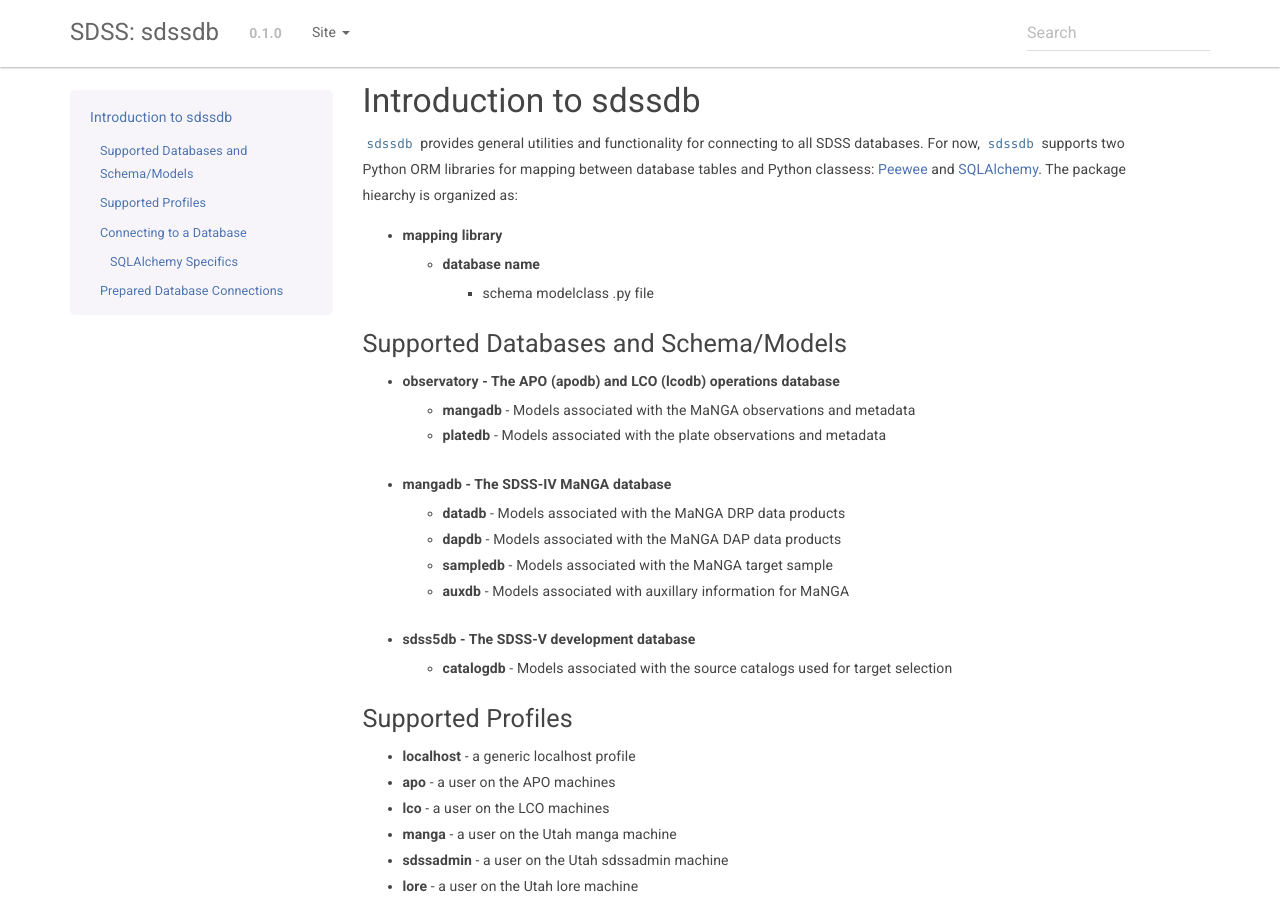
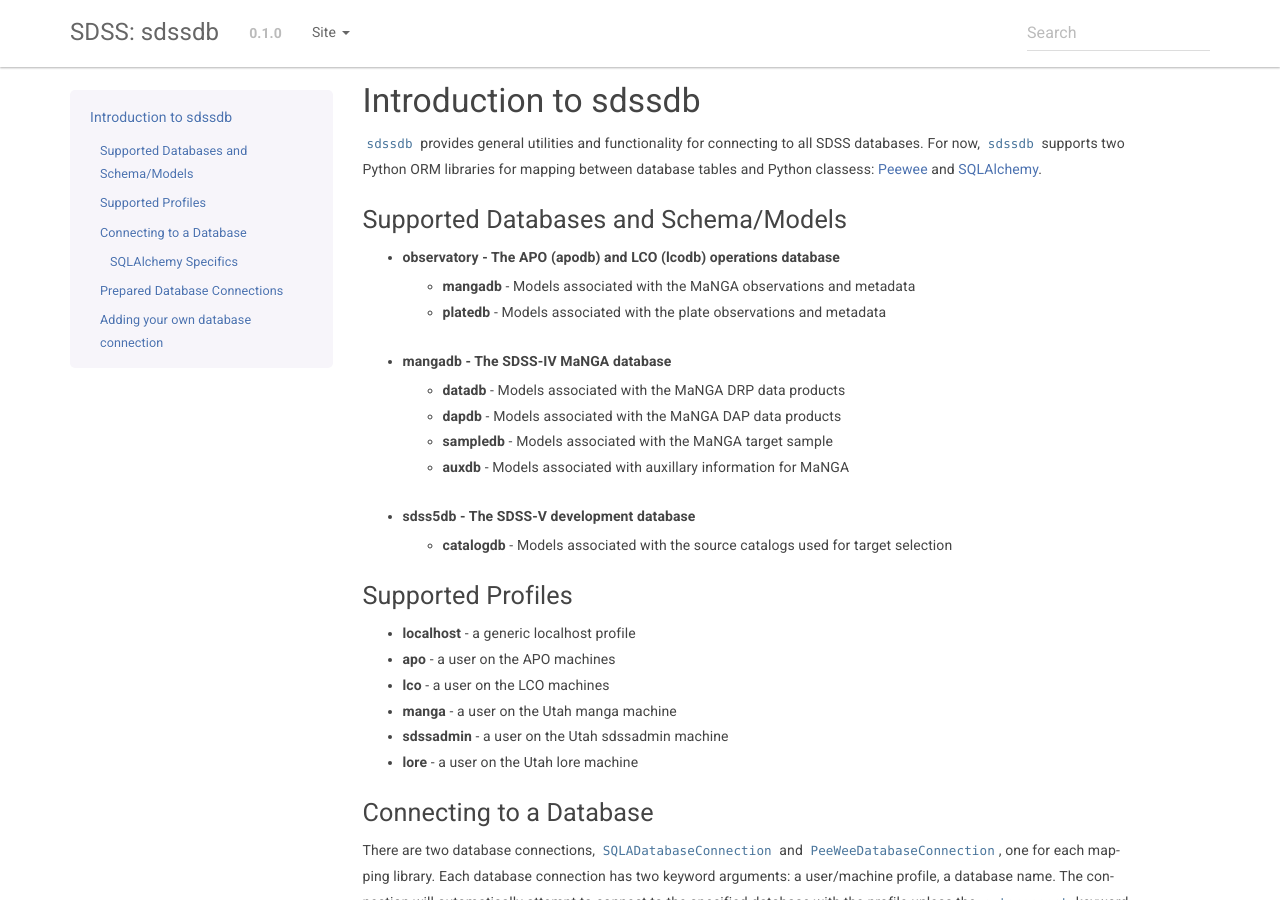
Before and after one commit to sdss/sdssdb, a Sphinx documentation site: the page built from docs/sphinx/intro.rst, in a window 1280 px wide and 900 px high. Built offline with Sphinx 7.4.7, drawn with Linux system fonts in a browser that asks for light colours; the version number is read from the project's files by our own code; some of the changed text lies outside the part shown.

```diff
--- a/CHANGELOG.rst
+++ b/CHANGELOG.rst
@@ -13,5 +13,7 @@ This document records the main changes to the sdssdb code.
 
 Added
 ^^^^^
+* PeeWee support for targetdb and apo/lco databases
 * SQLAlchemy support for catalogdb and the mangadb
 * Implemented database connection switching in SQLalchemy
+* Some basic introduction documentation
--- a/docs/sphinx/intro.rst
+++ b/docs/sphinx/intro.rst
@@ -4,11 +4,7 @@
 Introduction to sdssdb
 ===============================
 
-``sdssdb`` provides general utilities and functionality for connecting to all SDSS databases.  For now, ``sdssdb`` supports two Python ORM libraries for mapping between database tables and Python classess:  `Peewee <http://docs.peewee-orm.com/en/latest/>`_ and `SQLAlchemy <https://www.sqlalchemy.org/>`_.  The package hiearchy is organized as:
-
-* mapping library
-    * database name
-        * schema modelclass .py file
+``sdssdb`` provides general utilities and functionality for connecting to all SDSS databases.  For now, ``sdssdb`` supports two Python ORM libraries for mapping between database tables and Python classess:  `Peewee <http://docs.peewee-orm.com/en/latest/>`_ and `SQLAlchemy <https://www.sqlalchemy.org/>`_.
 
 
 Supported Databases and Schema/Models
@@ -111,3 +107,13 @@ Some databases have been prepared ahead of time to facilitiate immediate queryin
 
     # get the first entry in the Gaia source catalog
     gaia = session.query(catalogdb.GaiaSource).first()
+
+
+Adding your own database connection
+-----------------------------------
+
+The package hiearchy is organized as:
+
+* mapping library
+    * database name
+        * schema modelclass .py file
```
